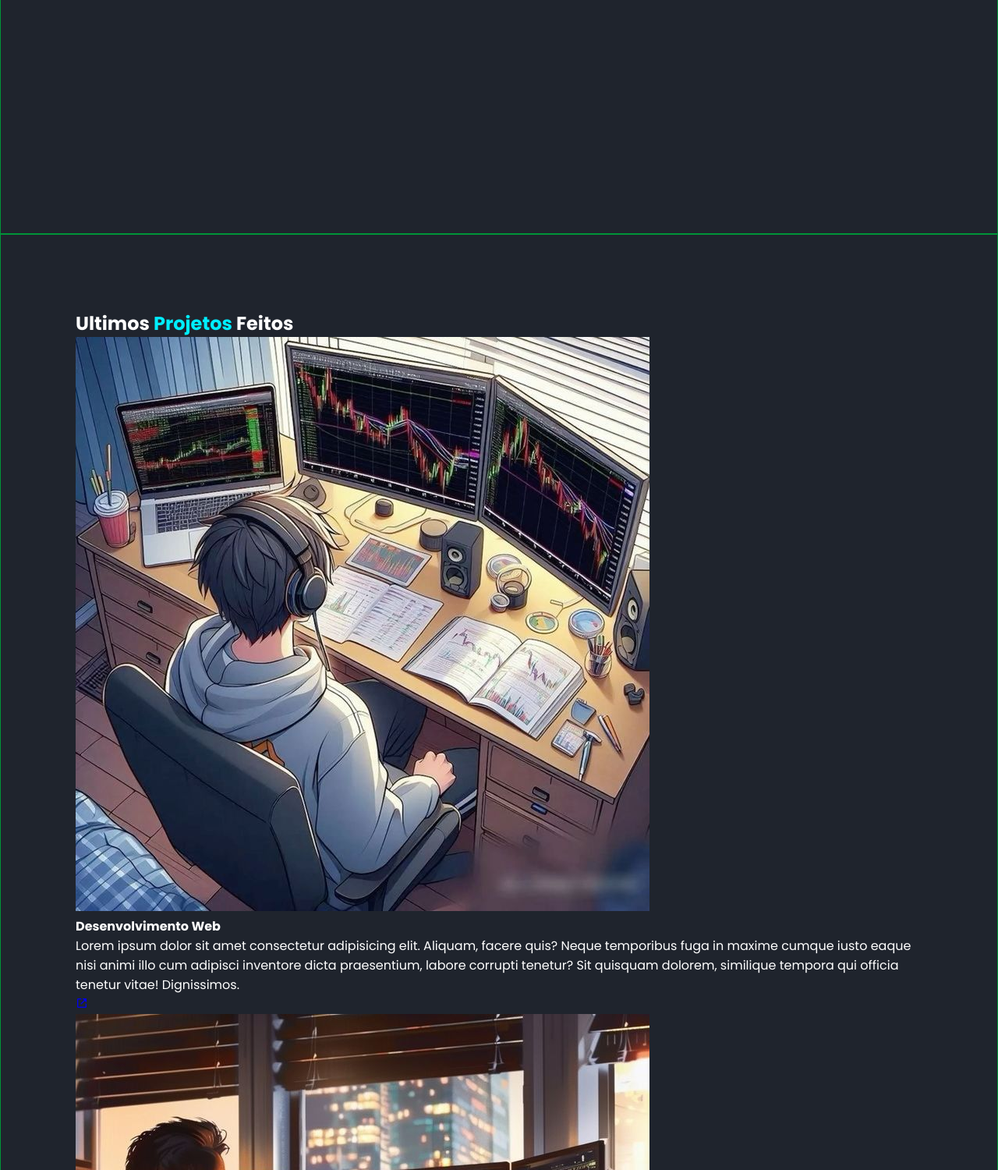
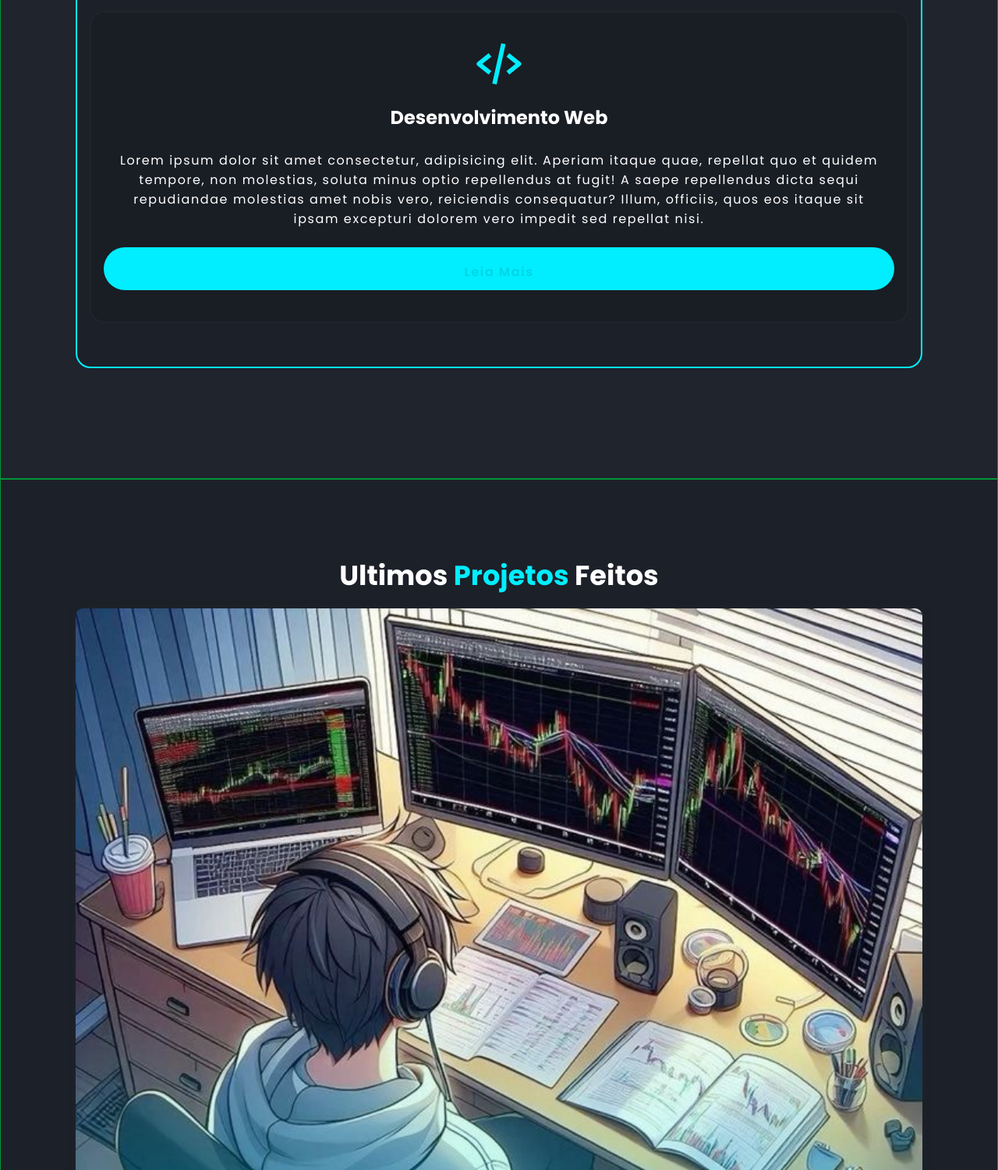
Before and after one commit to viniciusN444/portifolio_vinicius, a plain HTML site: page index.html in a window 1280 px wide. Shown: the part 1300-2800 px from the top of the page at 78% size. Drawn offline with nearby package versions, Linux system fonts and the light colour scheme.

Commit message:
Estilos CSS.

```diff
--- a/css/style.css
+++ b/css/style.css
@@ -86,6 +86,187 @@ span{
     align-items: center;
 }
 
+.home-img{
+    border-right: solid 0.6rem var(--main-color);
+    border-bottom: solid 0.6rem var(--main-color);
+    border-image: linear-gradient(135deg,transparent 50%, var(--main-color)) 1;
+}
+
+.about-img{
+    border-left: solid 0.6rem var(--main-color);
+    border-bottom: solid 0.6rem var(--main-color);
+    border-image: linear-gradient(225deg,transparent 50%, var(--main-color)) 1;
+}
+
 .home-img img, .about-img img{
     width: 100%;
 }
+
+.about{
+    background-color: var(--bg-color-02);
+}
+
+.home-content, .about-content{
+    width: 45%;
+}
+
+.home-content h1, .about-content h1{
+    font-weight: 700;
+    line-height: 1.3;
+
+    font-size: 2.7rem;
+}
+
+.home-content h3, .about-content h3{
+    font-weight: 700;
+    font-size: 1.6rem;
+}
+
+.home-content p, .about-content p{
+    margin: 1.2rem;
+    text-align: justify;
+}
+
+.services h2,
+.portifolio h2,
+.contact h2{
+    font-size: 2.2rem;
+    margin-bottom: 1rem;
+    text-align: center;
+}
+
+.services-container{
+    display: flex;
+    flex-direction: row;
+    justify-content: space-evenly;
+}
+
+.services-box{
+    display: flex;
+    flex-direction: column;
+    justify-content: space-between;
+    min-height: 25rem;
+    margin-bottom: 1rem;
+}
+
+.services-container, .services-box{
+    padding: 2rem 1rem 2.5rem;
+    border-radius: 1.2rem;
+    text-align: center;
+    border: solid 0.15rem var(--bg-color-01);
+    background-color: var(--bg-color-02);
+    transition: 0.5s ease;
+}
+
+.services-container, .services-box:hover{
+    border-color: var(--main-color);
+    transition: scale(1.01);
+}
+
+.services-box i{
+    font-size: 4.3rem;
+    color: var(--main-color);
+}
+
+.services-box h3{
+    font-size: 1.5rem;
+}
+
+.services-box p{
+    margin: 0.5rem;
+    letter-spacing: 0.1rem;
+    display: -webkit-box;
+    -webkit-line-clamp: 4;
+    -webkit-box-orient: vertical;
+    overflow: hidden;
+    text-overflow: ellipsis;
+}
+
+.portifolio{
+    background-color: var(--bg-color-02);
+}
+
+.portifolio-container{
+    display: grid;
+    gap: 1.2rem;
+}
+
+.portifolio-box{
+    position: relative;
+    border-radius: 0.6rem;
+    box-shadow: 0 0 0.6rem var(--bg-color-01);
+    overflow: hidden;
+    display: flex;
+}
+
+.portifolio-box img{
+    width: 100%;
+    transition: 0.5s ease;
+}
+
+.portifolio-box img:hover{
+    transform: scale(1.1);
+}
+
+.portifolio-box .portifolio-layer{
+    position: absolute;
+    bottom: 0;
+    left: 0;
+    width: 100%;
+    height: 100%;
+    background: linear-gradient(transparent, var(--main-color));
+    display: flex;
+    flex-direction: column;
+    justify-content: center;
+    align-items: center;
+    text-align: center;
+    padding: 0 4rem;
+    transform: translateY(30rem);
+    transition: 0.5s ease;
+}
+
+.portifolio-box:hover .portifolio-layer{
+    transform: translateY(0);
+}
+
+.portifolio-layer h4{
+    font-size: 1.8rem;
+}
+
+.portifolio-layer p{
+    margin: 0.2rem 0 0.5rem;
+}
+
+.portifolio-layer a{
+    display: inline-flex;
+    justify-content: center;
+    align-items: center;
+    width: 3rem;
+    height: 3rem;
+    background: linear-gradient(var(--text-color));
+    border-radius: 50%;
+}
+
+.portifolio-layer a i{
+    font-size: 1.2rem;
+    color: var(--bg-color-02);
+}
+
+.btn{
+    display: inline-block;
+    padding: 0.7rem 1.8rem;
+    background-color: var(--main-color);
+    border-radius: 2rem;
+    color: var(--bg-color-02);
+    font-weight: 600;
+    letter-spacing: 0.1rem;
+    transition: 0.3s ease;
+    padding-top: 1.2rem;
+}
+
+.btn:hover{
+    box-shadow: 0 0 0.3rem var(--main-color);
+    background-color: inherit;
+    color: var(--main-color);
+    cursor: pointer;
+}
--- a/index.html
+++ b/index.html
@@ -13,7 +13,7 @@
         <a href="#" class="logo"> Portifólio</a>
         <div class="nav">
             <a href="#home">Home</a>
-            <a href="#service">Serviços</a>
+            <a href="#services">Serviços</a>
             <a href="#portifolio">Portifólio</a>
             <a href="#contact">Contato</a>
             <a href="#about">Sobre</a>
```
